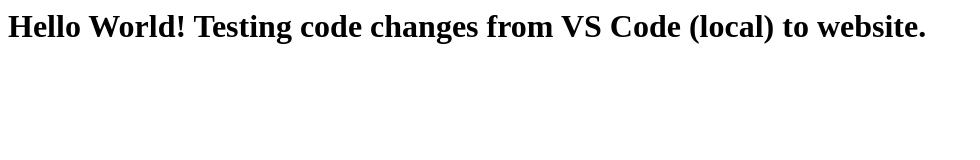
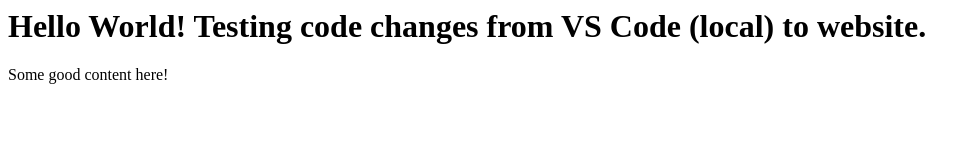
Before and after one commit to wickahead/hello_world, a plain HTML site: page index.html in a window 1280 px wide. Shown: the whole page, without its empty margins (0-980 px from the left). Drawn offline with Linux system fonts and the light colour scheme.

Commit message:
added sentence to index.html to trigger GHA.

```diff
--- a/index.html
+++ b/index.html
@@ -4,5 +4,6 @@
   </head>
   <body>
     <h1>Hello World! Testing code changes from VS Code (local) to website.</h1>
+    <p>Some good content here!</p>
   </body>
 </html>
```
